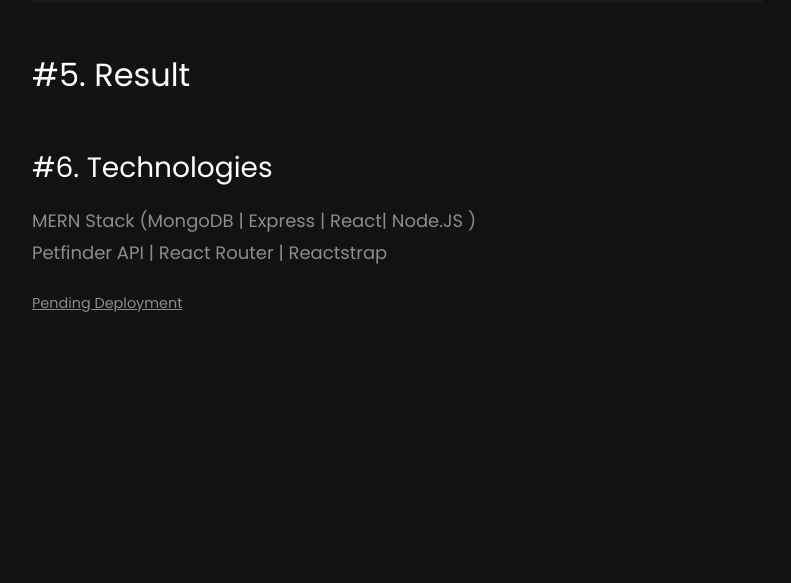
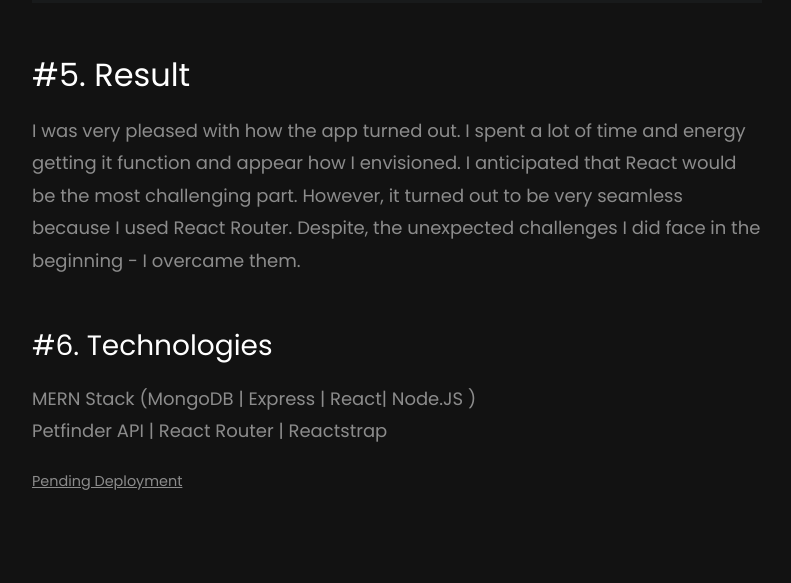
Before and after one commit to MidKnight92/portfolio-stephanie_viveros, a plain HTML site: page portfolio-second-chance.html in a window 1280 px wide. Shown: the part 2576-3159 px from the top of the page, without its empty margins (243-1034 px from the left). Drawn offline with Linux system fonts and the light colour scheme; some packages are replaced by stand-ins of ours; no server answers; files whose address does not match are found by name.

Commit message:
Added the result in second Chance

```diff
--- a/portfolio-second-chance.html
+++ b/portfolio-second-chance.html
@@ -94,7 +94,7 @@
                 <img src="images/tokenSC.png" alt="" class="img-fluid">
               </p>
               <h2 class="mb-3 mt-5">#5. Result </h2>
-              <p></p>
+              <p>I was very pleased with how the app turned out. I spent a lot of time and energy getting it function and appear how I envisioned. I anticipated that React would be the most challenging part. However, it turned out to be very seamless because I used React Router. Despite, the unexpected challenges I did face in the beginning - I overcame them.</p>
               <h3 class="mb-3 mt-5">#6. Technologies</h3>
               <p>MERN Stack (MongoDB | Express | React| Node.JS ) <br/>Petfinder API | React Router | Reactstrap</p>
               <p><!-- <a href="#">Launch Project </a> --><small style="text-decoration: underline;">Pending Deployment</small></p>
```
